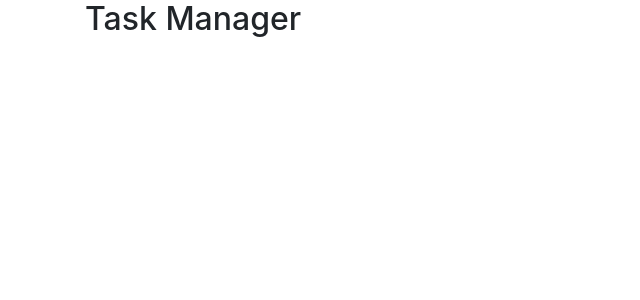
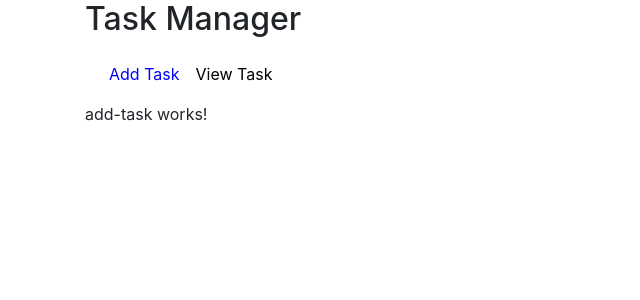
Before and after one commit to WilsonBritto/TaskManager_FrontEnd, an Angular app: page /AddTask in a window 1280 px wide. Before the commit this address led to /. Shown: the top 300 px of the page, without its empty margins (0-640 px from the left). Built offline with nearby package versions, Linux system fonts and the light colour scheme.

Commit message:
Added routes for view and add task

```diff
--- a/src/app/Services/NavBar/nav-bar.service.ts
+++ b/src/app/Services/NavBar/nav-bar.service.ts
@@ -4,11 +4,12 @@ import { Injectable } from '@angular/core';
   providedIn: 'root'
 })
 export class NavBarService {
-  visible: boolean;
+  private visible: boolean;
   constructor() {
     this.visible = false;
   }
 
   hide() { this.visible = false }
   show() { this.visible = true }
+  getVisible(): boolean { return this.visible }
 }
--- a/src/app/add-task/add-task.component.ts
+++ b/src/app/add-task/add-task.component.ts
@@ -1,4 +1,5 @@
 import { Component, OnInit } from '@angular/core';
+import { NavBarService } from '../Services/NavBar/nav-bar.service';
 
 @Component({
   selector: 'app-add-task',
@@ -7,9 +8,10 @@ import { Component, OnInit } from '@angular/core';
 })
 export class AddTaskComponent implements OnInit {
 
-  constructor() { }
+  constructor(private nav: NavBarService) { }
 
   ngOnInit() {
+    this.nav.show();
   }
 
 }
--- a/src/app/app.component.html
+++ b/src/app/app.component.html
@@ -1,4 +1,5 @@
 <div class="container">
   <h2>Task Manager</h2>
   <app-nav-bar></app-nav-bar>
+  <router-outlet></router-outlet>
 </div>
--- a/src/app/app.component.ts
+++ b/src/app/app.component.ts
@@ -1,10 +1,16 @@
-import { Component } from '@angular/core';
+import { Component, OnInit } from '@angular/core';
+import { NavBarService } from './Services/NavBar/nav-bar.service';
 
 @Component({
   selector: 'app-root',
   templateUrl: './app.component.html',
   styleUrls: ['./app.component.css']
 })
-export class AppComponent {
+export class AppComponent implements OnInit {
   title = 'TaskManager';
+  constructor(private nav: NavBarService) { }
+
+  ngOnInit(): void {
+    this.nav.show();
+  }
 }
--- a/src/app/app.module.ts
+++ b/src/app/app.module.ts
@@ -17,8 +17,9 @@ import { ViewTaskComponent } from './view-task/view-task.component';
   imports: [
     BrowserModule,
     RouterModule.forRoot([
-      { path: "", component: AppComponent },
-      { path: "new", component: AppComponent }
+      { path: "", redirectTo: "/ViewTask", pathMatch: 'full' },
+      { path: "AddTask", component: AddTaskComponent },
+      { path: "ViewTask", component: ViewTaskComponent }
     ])
   ],
   providers: [],
--- a/src/app/nav-bar/nav-bar.component.html
+++ b/src/app/nav-bar/nav-bar.component.html
@@ -3,10 +3,10 @@
   <!-- Links -->
   <ul class="navbar-nav">
     <li class="nav-item">
-      <a class="nav-link" routerLinkActive="active" [routerLink]="['']">Add Task</a>
+      <a class="nav-link" routerLinkActive="active" [routerLink]="['/AddTask']">Add Task</a>
     </li>
     <li class="nav-item">
-      <a class="nav-link" routerLinkActive="active" [routerLink]="['/new']">View Task</a>
+      <a class="nav-link" routerLinkActive="active" [routerLink]="['/ViewTask']">View Task</a>
     </li>
   </ul>
 
--- a/src/app/view-task/view-task.component.ts
+++ b/src/app/view-task/view-task.component.ts
@@ -1,4 +1,5 @@
 import { Component, OnInit } from '@angular/core';
+import { NavBarService } from '../Services/NavBar/nav-bar.service';
 
 @Component({
   selector: 'app-view-task',
@@ -7,9 +8,10 @@ import { Component, OnInit } from '@angular/core';
 })
 export class ViewTaskComponent implements OnInit {
 
-  constructor() { }
+  constructor(private nav: NavBarService) { }
 
   ngOnInit() {
+    this.nav.show();
   }
 
 }
```
